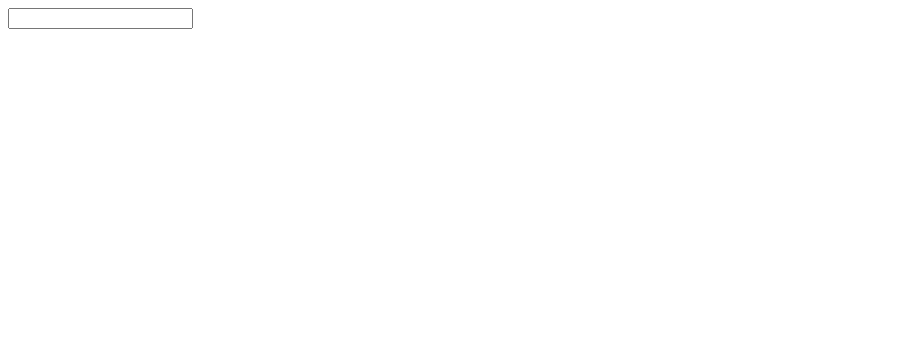
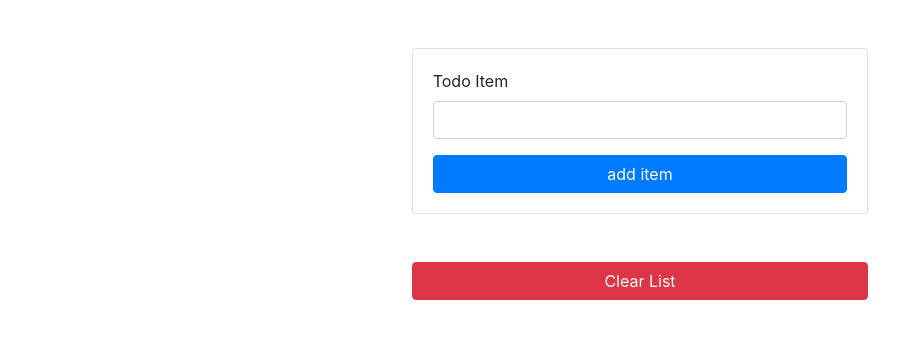
Before and after one commit to Ndroid21/react-todo-list, a React (Create React App) app: page / in a window 1280 px wide. Shown: the top 338 px of the page, without its empty margins (0-923 px from the left). Built offline with nearby package versions, Linux system fonts and the light colour scheme.

Commit message:
added TodoItem, TodoItemList and TodoInput component

```diff
--- a/package.json
+++ b/package.json
@@ -30,5 +30,8 @@
       "last 1 firefox version",
       "last 1 safari version"
     ]
+  },
+  "devDependencies": {
+    "@fortawesome/fontawesome-free": "^5.11.2"
   }
 }
--- a/src/App.js
+++ b/src/App.js
@@ -1,12 +1,59 @@
-import React from 'react';
+import React, { Component } from 'react';
 import TodoInput from './components/TodoInput';
+import TodoItemList from './components/TodoItemList';
+import uuid from 'uuid';
+import 'bootstrap/dist/css/bootstrap.min.css';
+import '@fortawesome/fontawesome-free/css/all.css';
 
-function App() {
-  return (
-    <div>
-      <TodoInput />
-    </div>
-  );
+class App extends Component {
+    state = {
+        items: [],
+        item: '',
+        id: uuid(),
+        itemEdited: false
+    }
+    handleChange = (e) => {
+        this.setState({
+            item: e.target.value
+        });
+    }
+    handleSubmit = (e) => {
+        e.preventDefault();
+
+        const newItem = {
+            title: this.state.item,
+            id: this.state.id
+        }
+        const newItems = [...this.state.items, newItem];
+
+        this.setState({
+            items: newItems,
+            item: '',
+            id: uuid()
+        });
+    }
+    handleClearList = () => {
+        this.setState({
+            items: []
+        });
+    }
+    render(){
+        return (
+        <div className="container">
+            <div className="row justify-content-center">
+                <div className="col-md-8">
+                    <TodoInput
+                        item={this.state.item}
+                        handleChange={this.handleChange}
+                        handleSubmit={this.handleSubmit} />
+                    <TodoItemList
+                        items={this.state.items}
+                        handleClearList={this.handleClearList} />
+                </div>
+            </div>
+        </div>
+        );
+    }
 }
 
 export default App;
--- a/src/components/TodoInput.js
+++ b/src/components/TodoInput.js
@@ -1,9 +1,24 @@
 import React from 'react';
 
-function TodoInput() {
+function TodoInput(props) {
+    const { item, handleChange, handleSubmit } = props;
     return (
-        <div>
-            <input type="text" />
+        <div className="container mt-5">
+            <div className="row justify-content-center">
+                <div className="col-md-8">
+                    <div className="card">
+                        <div className="card-body">
+                            <form onSubmit={handleSubmit}>
+                                <div className="form-group">
+                                    <label>Todo Item</label>
+                                    <input type="text" className="form-control" value={item} onChange={handleChange} />
+                                </div>
+                                <button className="btn btn-primary btn-block">add item</button>
+                            </form>
+                        </div>
+                    </div>
+                </div>
+            </div>
         </div>
     )
 };
--- /dev/null
+++ b/src/components/TodoItem.js
@@ -0,0 +1,30 @@
+import React, { Component } from 'react'
+
+export default class TodoItem extends Component {
+    render() {
+        const { title } = this.props;
+        return (
+            <div className="container mt-2">
+                <div className="row justify-content-center">
+                    <div className="col-md-8">
+                        <div className="card">
+                            <div className="card-body p-3">
+                                <div className="d-flex">
+                                    {title}
+                                    <div className="ml-auto">
+                                        <span className="mx-auto p-2 text-primary">
+                                            <i className="fas fa-pen fa-xs"></i>
+                                        </span>
+                                        <span className="mx-auto p-2 text-danger">
+                                            <i className="fas fa-trash fa-xs"></i>
+                                        </span>
+                                    </div>
+                                </div>
+                            </div>
+                        </div>
+                    </div>
+                </div>
+            </div>
+        )
+    }
+}
--- /dev/null
+++ b/src/components/TodoItemList.js
@@ -0,0 +1,24 @@
+import React, { Component } from 'react';
+import TodoItem from './TodoItem';
+
+export default class TodoItemList extends Component {
+    render() {
+        const { items, handleClearList } = this.props;
+        return (
+            <div className="mt-5">
+                { items.map(item => {
+                    return <TodoItem key={item.id} title={item.title} />
+                }) }
+
+                <div className="container mt-3">
+                    <div className="row justify-content-center">
+                        <div className="col-md-8">
+                            <button className="btn btn-danger btn-block"
+                                onClick={handleClearList}>Clear List</button>
+                        </div>
+                    </div>
+                </div>
+            </div>
+        )
+    }
+}
```
Also changed, not shown: 1 other file (tests, documents, lock files or other folders).
